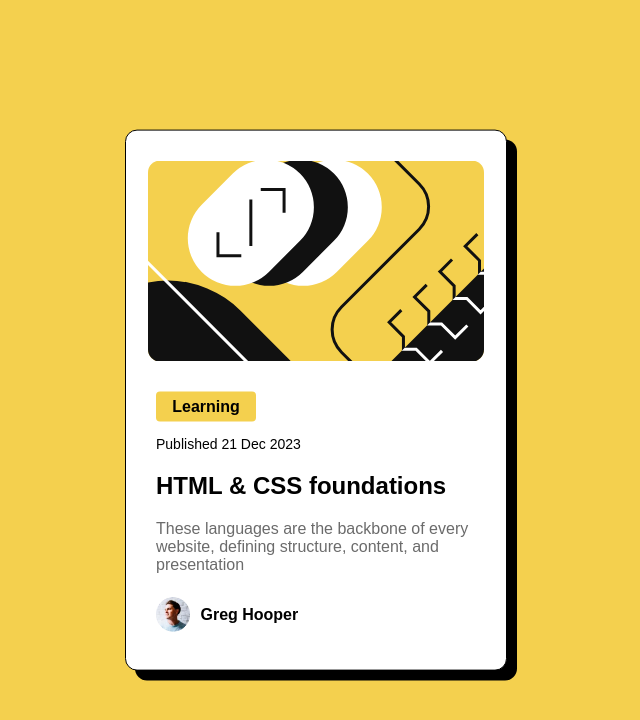
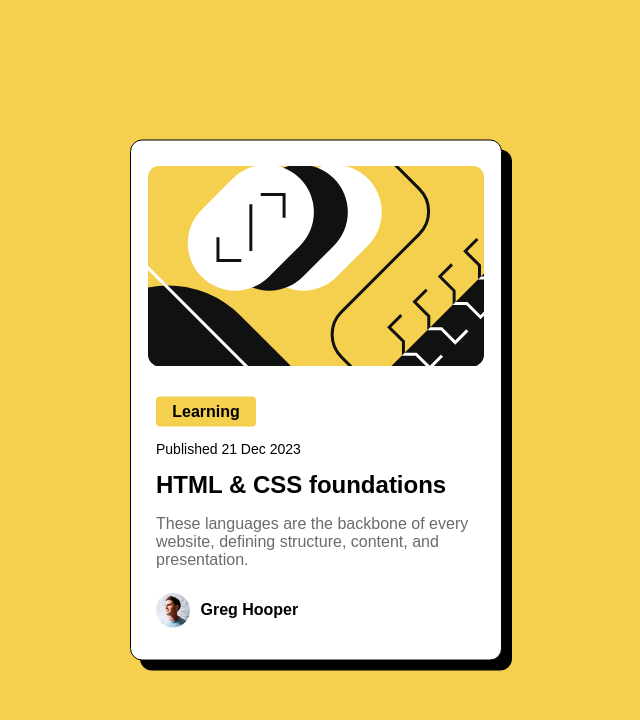
Before and after one commit to aksoyalpi/blog-card, a plain HTML site: page index.html in a window 1280 px wide. Shown: the whole page, without its empty margins (324-964 px from the left). Drawn offline with Linux system fonts and the light colour scheme.

Commit message:
Final commit

```diff
--- a/index.html
+++ b/index.html
@@ -25,9 +25,9 @@
       border-radius: 12px;
       border: 1px solid black ;
       box-shadow: 10px 10px 0 0 black;
-      padding: 30px;
+      padding: 25px;
       display: flex;
-      justify-content: space-around;
+      justify-content: space-between;
       flex-direction: column;
       align-items: center;
     }
@@ -49,12 +49,22 @@
     .date {font-size: 14px;}
     .profile {
       display: flex;
-      font-weight: 900;
+      font-weight: 700;
       align-items: center;
     }
     .avatar {
       height: 35px;
-      margin-right: 10px;}
+      margin-right: 10px;
+    }
+    a {
+      font-weight: 700;
+      font-size: 24px;
+      text-decoration: none;
+      color: black;
+    }
+    a:hover {
+      color: hsl(47, 88%, 63%);
+    }
   </style>
 
 </head>
@@ -65,8 +75,8 @@
     <div>
       <div class="state">Learning</div>
       <p class="date">Published 21 Dec 2023</p>
-      <h2>HTML & CSS foundations</h1>
-      <p class="description">These languages are the backbone of every website, defining structure, content, and presentation</p>
+      <a href="">HTML & CSS foundations</a>
+      <p class="description">These languages are the backbone of every website, defining structure, content, and presentation.</p>
       <div class="profile">
         <img class="avatar" alt="profile picture" src="assets/images/image-avatar.webp"/>
         <p>Greg Hooper</p>
```
